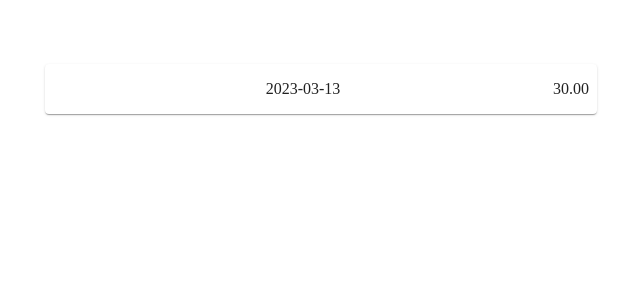
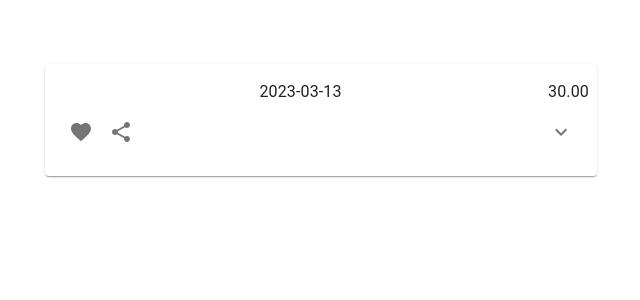
Before and after one commit to khpi-uni/sem4-course-works, a React (Vite) app in the folder front/: page /orders in a window 1280 px wide. Shown: the top 300 px of the page, without its empty margins (319-959 px from the left). Built offline with nearby package versions, Linux system fonts and the light colour scheme.

Commit message:
feat: add expandability to the card

```diff
--- a/front/src/components/Order.jsx
+++ b/front/src/components/Order.jsx
@@ -1,11 +1,46 @@
 
 import "./Order.css";
+import Box from '@mui/material/Box';
+
+
+import * as React from 'react';
+import { styled } from '@mui/material/styles';
 import Card from '@mui/material/Card';
-import Box from '@mui/material/Box';
+import CardHeader from '@mui/material/CardHeader';
+import CardMedia from '@mui/material/CardMedia';
+import CardContent from '@mui/material/CardContent';
+import CardActions from '@mui/material/CardActions';
+import Collapse from '@mui/material/Collapse';
+import Avatar from '@mui/material/Avatar';
+import IconButton from '@mui/material/IconButton';
+import Typography from '@mui/material/Typography';
+import { red } from '@mui/material/colors';
+import FavoriteIcon from '@mui/icons-material/Favorite';
+import ShareIcon from '@mui/icons-material/Share';
+import ExpandMoreIcon from '@mui/icons-material/ExpandMore';
+import MoreVertIcon from '@mui/icons-material/MoreVert';
+
+
+
+const ExpandMore = styled((props) => {
+  const { expand, ...other } = props;
+  return <IconButton {...other} />;
+})(({ theme, expand }) => ({
+  transform: !expand ? 'rotate(0deg)' : 'rotate(180deg)',
+  marginLeft: 'auto',
+  transition: theme.transitions.create('transform', {
+    duration: theme.transitions.duration.shortest,
+  }),
+}));
 
 
 const Order = (props) =>{
   const data = props.json_array;
+  const [expanded, setExpanded] = React.useState(false);
+
+  const handleExpandClick = () => {
+    setExpanded(!expanded);
+  };
   return (
 <div>
 
@@ -15,13 +50,36 @@ const Order = (props) =>{
 
       <Card sx={{padding: "1em 0.5em"}}>
         <Box sx={{display:"flex",flexDirection:"row",flexGrow:"1"}}>
-      <Box sx={{alignSelf:"start",flexGrow:"1"}}>
+      <Typography sx={{alignSelf:"start",flexGrow:"1"}}>
         {el.order_date}
+      </Typography>
+      <Typography sx={{justifySelf:"end",}}>
+        {el.total}
+      </Typography>
       </Box>
-      <Box sx={{justifySelf:"end",}}>
-        {el.total}
-      </Box>
-      </Box>
+
+  <CardActions disableSpacing>
+        <IconButton aria-label="add to favorites">
+          <FavoriteIcon />
+        </IconButton>
+        <IconButton aria-label="share">
+          <ShareIcon />
+        </IconButton>
+        <ExpandMore
+          expand={expanded}
+          onClick={handleExpandClick}
+          aria-expanded={expanded}
+          aria-label="show more"
+        >
+          <ExpandMoreIcon />
+        </ExpandMore>
+      </CardActions>
+      <Collapse in={expanded} timeout="auto" unmountOnExit>
+        <CardContent>
+          <Typography>lots of content</Typography>
+        </CardContent>
+      </Collapse>
+
         </Card>
         ))
       )
```
